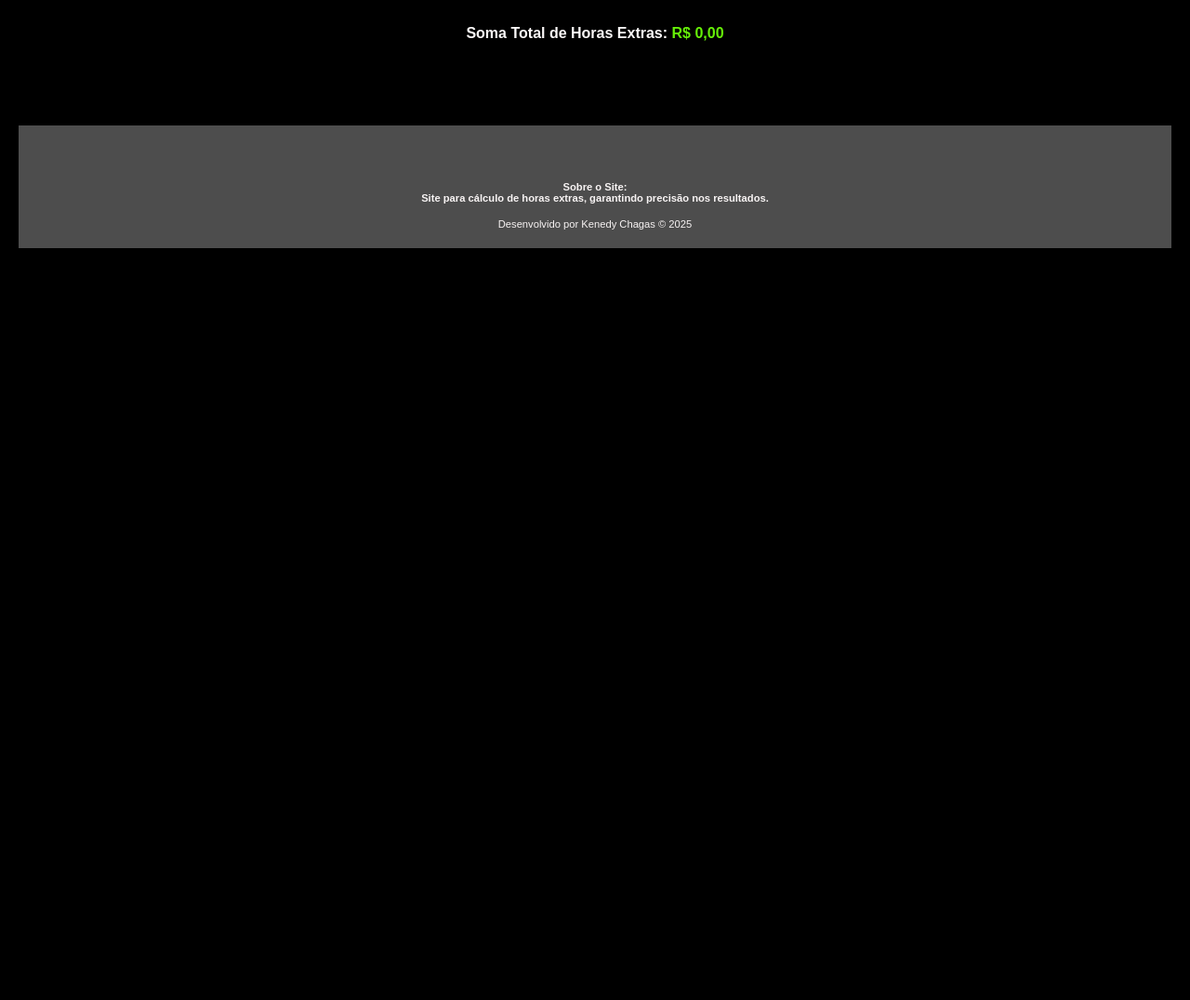
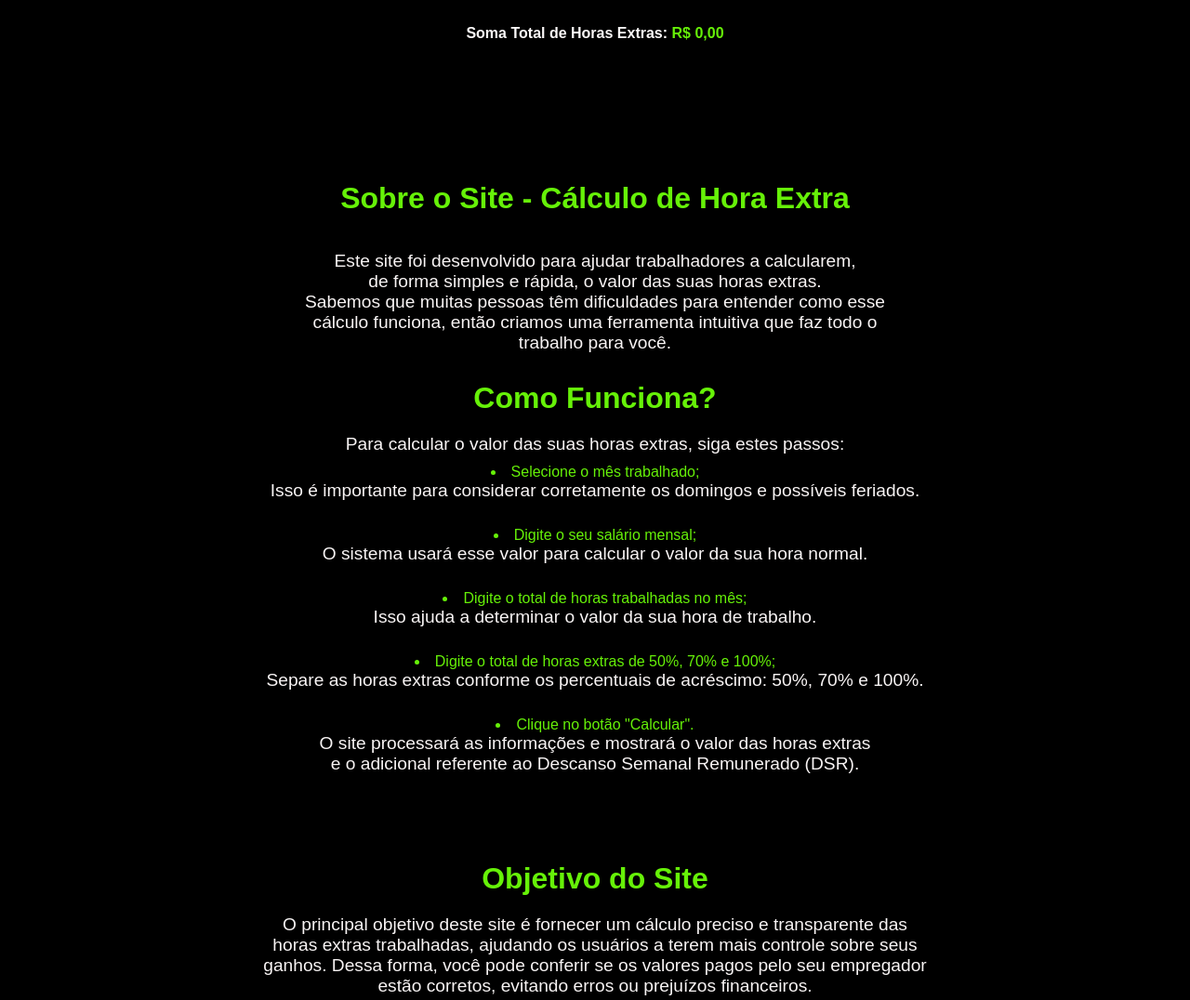
Before and after one commit to KCHAGAS94/over_time, a plain HTML site: page index.html in a window 1280 px wide. Shown: the part 792-1868 px from the top of the page at 93% size. Before the commit the page ends 1079 px from the top, so only its background shows below. Drawn offline with Linux system fonts and the light colour scheme.

Commit message:
Add explicaçao

```diff
--- a/css/style.css
+++ b/css/style.css
@@ -139,6 +139,7 @@ span {
     width: 100%; /* Garante que ocupe toda a largura da tela */
     font-size: 14px; /* Diminui o tamanho do texto */
     position: relative; /* Garante que ocupe 100% da largura */
+
 }
 
 .footerText h3 {
@@ -158,3 +159,25 @@ span {
     margin-top: 10px;
     padding: 20px;
 }
+
+.sobreSite  {
+    color: #66f108;
+    font-size: 100%;
+    text-align: center;
+    margin-top: 10px;
+    padding: 20px;
+}
+
+.sobreSite p {
+    font-size: 120%; /* Tamanho do texto do parágrafo */
+    color: #f8f4f4;
+}
+
+
+.sobreSite h1{
+    color:  #66f108;
+    font-size: 200%;
+    text-align: center;
+    margin-top: 10px;
+    padding: 20px;
+}
--- a/index.html
+++ b/index.html
@@ -59,6 +59,36 @@
         Soma Total de Horas Extras: <span id="resultadoTotal">R$ 0,00</span>
     </div>
 
+    <div class="sobreSite">
+        <h1>Sobre o Site - Cálculo de Hora Extra</h1><br>
+
+        <p>Este site foi desenvolvido para ajudar trabalhadores a calcularem, <br>
+            de forma simples e rápida, o valor das suas horas extras. <br>
+            Sabemos que muitas pessoas têm dificuldades para entender como esse <br>
+            cálculo funciona, então criamos uma ferramenta intuitiva que faz todo o <br>
+            trabalho para você.</p>
+
+            <h1>Como Funciona?</h1>
+
+            <p>Para calcular o valor das suas horas extras, siga estes passos:</p>
+
+
+                <li>Selecione o mês trabalhado;</li> <p>Isso é importante para considerar corretamente os domingos e possíveis feriados.</p> <br>
+                <li>Digite o seu salário mensal;</li> <p>O sistema usará esse valor para calcular o valor da sua hora normal.</p><br>
+                <li>Digite o total de horas trabalhadas no mês;</li> <p>Isso ajuda a determinar o valor da sua hora de trabalho.</p><br>
+                <li>Digite o total de horas extras de 50%, 70% e 100%;</li> <p>Separe as horas extras conforme os percentuais de acréscimo: 50%, 70% e 100%.</p><br>
+                <li>Clique no botão "Calcular".</li> <p>O site processará as informações e mostrará o valor das horas extras <br> e o adicional referente ao Descanso Semanal Remunerado (DSR).</p><br>
+
+                <br><br>
+                <h1>Objetivo do Site</h1>
+
+                <p>O principal objetivo deste site é fornecer um cálculo preciso e transparente das <br>
+                    horas extras trabalhadas, ajudando os usuários a terem mais controle sobre seus <br>
+                    ganhos. Dessa forma, você pode conferir se os valores pagos pelo seu empregador <br>
+                    estão corretos, evitando erros ou prejuízos financeiros.</p>
+
+    </div>
+
     <footer>
         <div class="footerText">
             <h3>Sobre o Site: <br> Site para cálculo de horas extras, garantindo precisão nos resultados. </h3>
--- a/js/script.js
+++ b/js/script.js
@@ -31,13 +31,13 @@ function calcularHoraExtra() {
     // Soma total das horas extras
     const totalExtras = total50 + total70 + total100;
 
-    // Definição interna de domingos e feriados para cada mês (ajustável no código)
+    // Esse código está manualmente definindo os domingos e feriados
     const domingosFeriados = {
         1: 5, 2: 4, 3: 5, 4: 6, 5: 7, 6: 5,
         7: 4, 8: 5, 9: 5, 10: 5, 11: 8, 12: 5
     };
 
-    // Definição do número total de dias do mês
+    // Esse código está manualmente definindo os dias do mês
     const diasNoMes = {
         1: 31, 2: 28, 3: 31, 4: 30, 5: 31, 6: 30,
         7: 31, 8: 31, 9: 30, 10: 31, 11: 30, 12: 31
```
